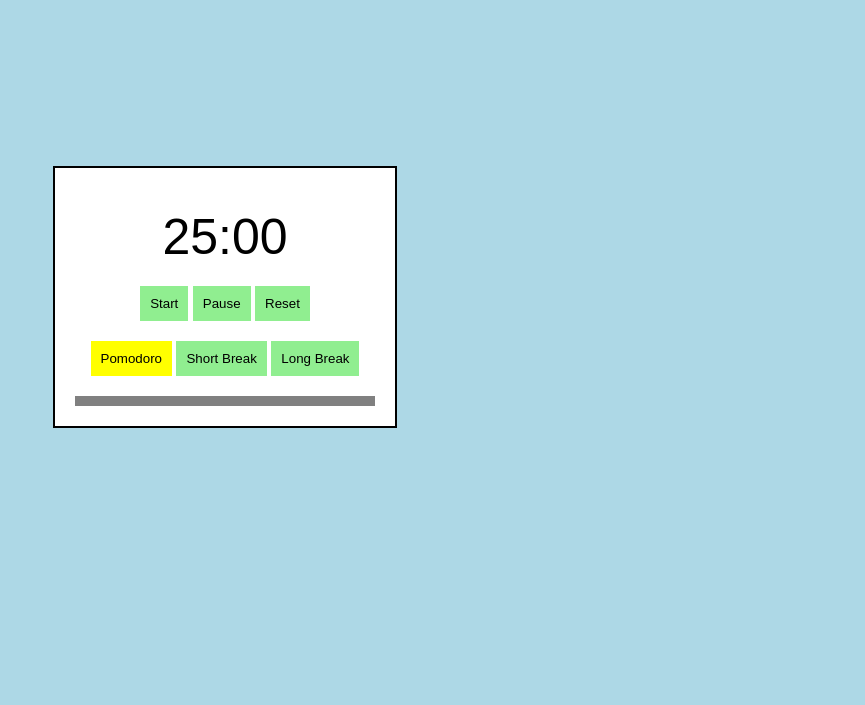
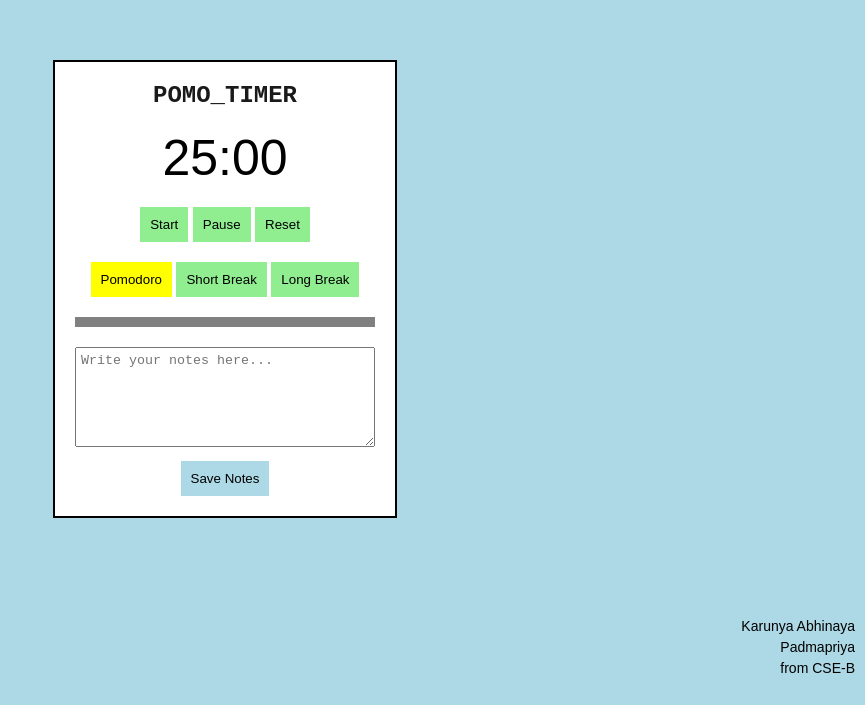
Before and after one commit to kkarunyasri/Pomodoro_Timer, a plain HTML site: page index.html in a window 1280 px wide. Shown: the part 111-816 px from the top of the page, without its empty margins (415-1280 px from the left). Drawn offline with Linux system fonts and the light colour scheme.

Commit message:
Update index.html

```diff
--- a/index.html
+++ b/index.html
@@ -5,31 +5,41 @@
     <meta name="viewport" content="width=device-width, initial-scale=1.0">
     <title>My Pomodoro Timer</title>
     <style>
-        /* Basic styling to make it look nice */
         body {
-            background-color: lightblue; /* Changed to a simple color */
+            background-color: lightblue;
             display: flex;
             justify-content: center;
             align-items: center;
             height: 100vh;
             font-family: Arial, sans-serif;
+            margin: 0;
+            position: relative;
         }
 
         .container {
             background-color: white;
-            padding: 20px; /* Simple padding */
-            border: 2px solid black; /* Added a border instead of fancy shadow */
-            width: 300px; /* Smaller width for simplicity */
+            padding: 20px;
+            border: 2px solid black;
+            width: 300px;
+        }
+
+        .title {
+            font-size: 24px;
+            text-align: center;
+            color: #1a1a1a; /* Dark gray */
+            font-family: 'Courier New', Courier, monospace;
+            font-weight: 900; /* Maximum boldness */
+            margin-bottom: 20px; /* Gap between title and timer */
         }
 
         .timer-display {
-            font-size: 50px; /* Big numbers for the timer */
+            font-size: 50px;
             text-align: center;
             margin: 20px 0;
         }
 
         .controls {
-            text-align: center; /* Center the buttons */
+            text-align: center;
             margin-bottom: 20px;
         }
 
@@ -39,23 +49,22 @@
         }
 
         button {
-            padding: 10px; /* Simple button size */
-            background-color: lightgreen; /* Bright, basic color */
+            padding: 10px;
+            background-color: lightgreen;
             border: none;
             cursor: pointer;
         }
 
         button:hover {
-            background-color: green; /* Darker green when hovering */
+            background-color: green;
             color: white;
         }
 
         button.active {
-            background-color: yellow; /* Highlight active mode */
+            background-color: yellow;
             color: black;
         }
 
-        /* Progress bar - kept it simple */
         .progress {
             height: 10px;
             background-color: grey;
@@ -64,13 +73,46 @@
 
         .progress-bar {
             height: 100%;
-            background-color: red; /* Bright red for visibility */
+            background-color: red;
             width: 0%;
+        }
+
+        .notes-section {
+            margin-top: 20px;
+            text-align: center;
+        }
+
+        .notes-section textarea {
+            width: 100%;
+            height: 100px;
+            margin-bottom: 10px;
+            padding: 5px;
+            box-sizing: border-box;
+        }
+
+        .notes-section button {
+            background-color: lightblue;
+        }
+
+        .notes-section button:hover {
+            background-color: blue;
+            color: white;
+        }
+
+        .names {
+            position: absolute;
+            bottom: 10px;
+            right: 10px;
+            font-size: 14px;
+            color: black;
+            text-align: right;
+            line-height: 1.5;
         }
     </style>
 </head>
 <body>
     <div class="container">
+        <div class="title">POMO_TIMER</div>
         <div class="timer-display">25:00</div>
         <div class="controls">
             <button id="start">Start</button>
@@ -78,97 +120,113 @@
             <button id="reset">Reset</button>
         </div>
         <div class="mode-buttons">
-            <button class="mode active" data-time="25">Pomodoro</button> <!-- Changed from "Work Time" to "Pomodoro" -->
+            <button class="mode active" data-time="25">Pomodoro</button>
             <button class="mode" data-time="5">Short Break</button>
             <button class="mode" data-time="15">Long Break</button>
         </div>
         <div class="progress">
             <div class="progress-bar"></div>
         </div>
+        <div class="notes-section">
+            <textarea id="notes" placeholder="Write your notes here..."></textarea>
+            <button id="save-notes">Save Notes</button>
+        </div>
     </div>
 
-    <audio id="beep" src="https://www.soundjay.com/buttons/beep-01a.mp3"></audio> <!-- Sound for when timer ends -->
+    <div class="names">
+        Karunya Abhinaya<br>
+        Padmapriya<br>
+        from CSE-B
+    </div>
+
+    <audio id="beep" src="https://www.soundjay.com/buttons/beep-01a.mp3"></audio>
 
     <script>
-        // Get all the elements I need
         const timerDisplay = document.querySelector('.timer-display');
         const startBtn = document.querySelector('#start');
         const pauseBtn = document.querySelector('#pause');
         const resetBtn = document.querySelector('#reset');
         const modeButtons = document.querySelectorAll('.mode');
         const progressBar = document.querySelector('.progress-bar');
-        const beepSound = document.querySelector('#beep'); // Added sound element
+        const beepSound = document.querySelector('#beep');
+        const notesInput = document.querySelector('#notes');
+        const saveNotesBtn = document.querySelector('#save-notes');
 
-        let timeLeft = 25 * 60; // Start with 25 minutes in seconds
-        let timerId = null; // To keep track of the timer
-        let initialTime = 25 * 60; // To reset back to this
-        let isRunning = false; // Check if timer is going
+        let timeLeft = 25 * 60;
+        let timerId = null;
+        let initialTime = 25 * 60;
+        let isRunning = false;
 
-        // Show the time on screen
+        window.onload = function() {
+            const savedNotes = localStorage.getItem('pomoNotes');
+            if (savedNotes) {
+                notesInput.value = savedNotes;
+            }
+            updateDisplay();
+        };
+
         function updateDisplay() {
-            let minutes = Math.floor(timeLeft / 60); // Get minutes
-            let seconds = timeLeft % 60; // Get seconds
-            timerDisplay.textContent = minutes + ":" + (seconds < 10 ? "0" + seconds : seconds); // Add 0 if seconds < 10
-            updateProgress(); // Update the red bar
+            let minutes = Math.floor(timeLeft / 60);
+            let seconds = timeLeft % 60;
+            timerDisplay.textContent = `${minutes}:${seconds < 10 ? "0" + seconds : seconds}`;
+            updateProgress();
         }
 
-        // Make the progress bar move
         function updateProgress() {
-            let progress = ((initialTime - timeLeft) / initialTime) * 100; // How much is done
-            progressBar.style.width = progress + "%"; // Move the bar
+            let progress = ((initialTime - timeLeft) / initialTime) * 100;
+            progressBar.style.width = progress + "%";
         }
 
-        // Start counting down
         function startTimer() {
-            if (!isRunning) { // Only start if not already running
+            if (!isRunning) {
                 isRunning = true;
                 timerId = setInterval(() => {
                     if (timeLeft > 0) {
-                        timeLeft = timeLeft - 1; // Decrease time
+                        timeLeft--;
                         updateDisplay();
                     } else {
-                        clearInterval(timerId); // Stop the timer
+                        clearInterval(timerId);
                         isRunning = false;
-                        beepSound.play(); // Play beep sound when done
+                        beepSound.play();
                         alert("Time’s up! Good job!");
                     }
-                }, 1000); // Every second
+                }, 1000);
             }
         }
 
-        // Pause the timer
         function pauseTimer() {
-            clearInterval(timerId); // Stop counting
+            clearInterval(timerId);
             isRunning = false;
         }
 
-        // Reset everything
         function resetTimer() {
             clearInterval(timerId);
             isRunning = false;
-            timeLeft = initialTime; // Go back to starting time
+            timeLeft = initialTime;
             updateDisplay();
         }
 
-        // Change modes when clicking buttons
         modeButtons.forEach(button => {
             button.addEventListener('click', () => {
-                modeButtons.forEach(btn => btn.classList.remove('active')); // Remove yellow from others
-                button.classList.add('active'); // Make this one yellow
+                modeButtons.forEach(btn => btn.classList.remove('active'));
+                button.classList.add('active');
 
-                let minutes = Number(button.dataset.time); // Get the time from button
-                initialTime = minutes * 60; // Set the new time
+                let minutes = Number(button.dataset.time);
+                initialTime = minutes * 60;
                 timeLeft = initialTime;
-                resetTimer(); // Reset with new time
+                resetTimer();
             });
         });
 
-        // Button clicks
+        saveNotesBtn.addEventListener('click', () => {
+            const notes = notesInput.value;
+            localStorage.setItem('pomoNotes', notes);
+            alert("Notes saved!");
+        });
+
         startBtn.addEventListener('click', startTimer);
         pauseBtn.addEventListener('click', pauseTimer);
         resetBtn.addEventListener('click', resetTimer);
-
-        updateDisplay(); // Show the time when page loads
     </script>
 </body>
 </html>
```
